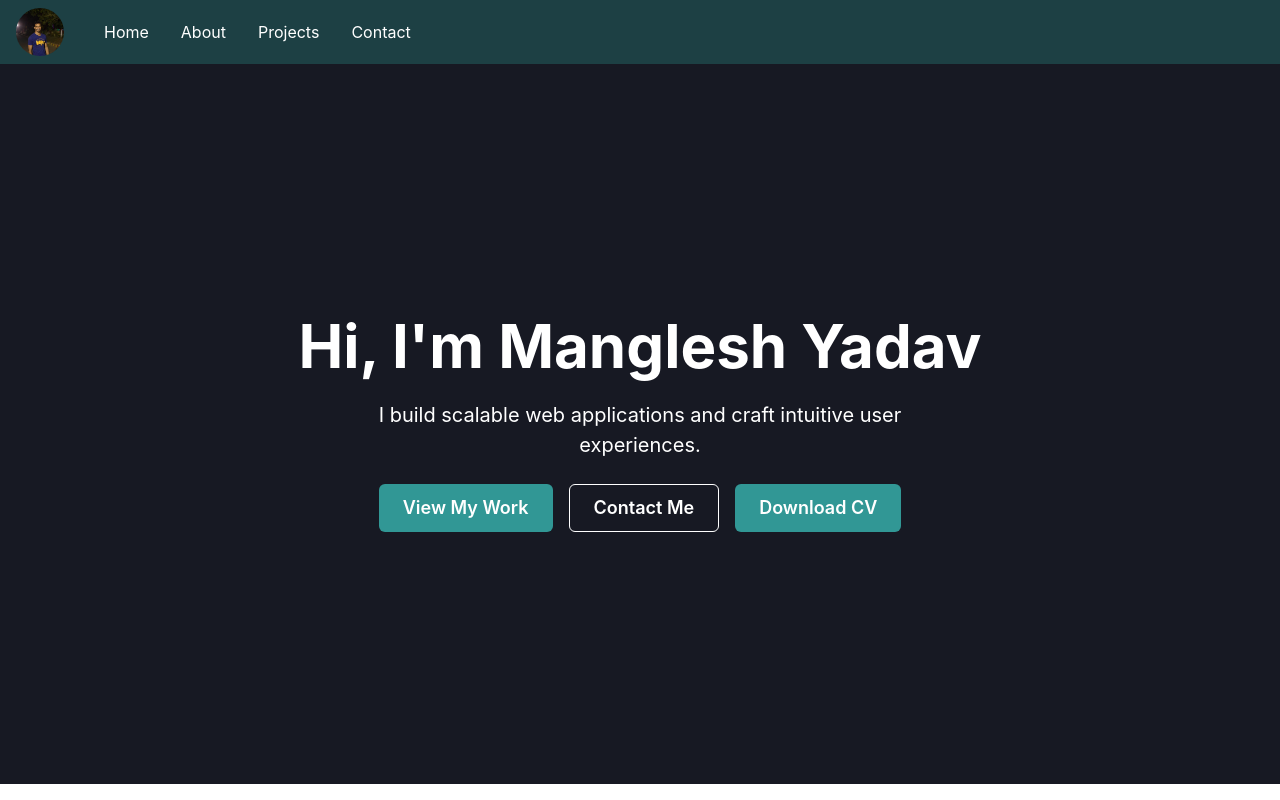
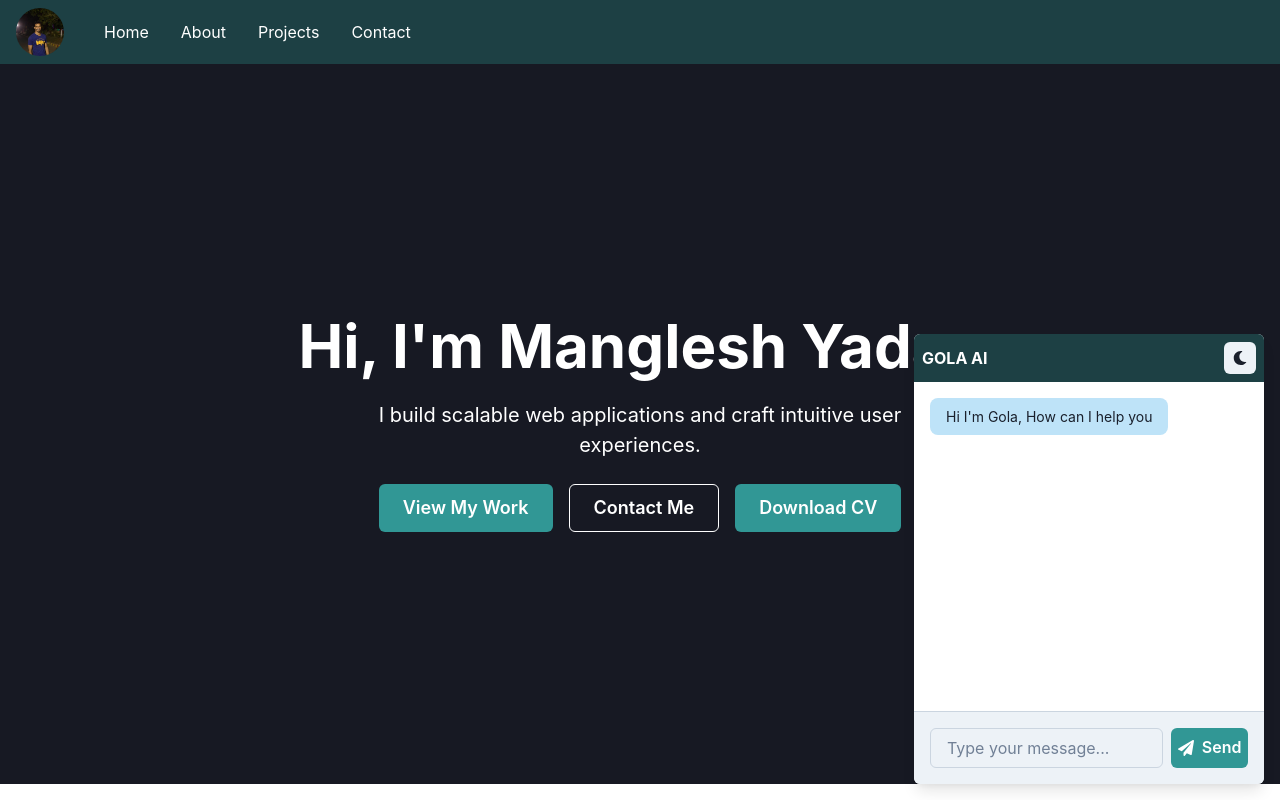
Before and after one commit to manglesh23/portfolio, a React (Vite) app in the folder website/: page / in a window 1280 px wide. Built offline with nearby package versions, Linux system fonts and the light colour scheme.

Commit message:
Chat Bot Added

```diff
--- a/website/src/App.jsx
+++ b/website/src/App.jsx
@@ -4,18 +4,17 @@ import Homepage from "./component/homepage";
 import About from "./Pages/About";
 import Projects from "./Pages/Projects";
 import Contact from "./Pages/Contact";
-
+import ChatBot from "./chatbot/chatbot";
 
 function App() {
-
-
   return (
     <>
       <Routes>
         <Route path="/" element={<Homepage />} />
-        {/* <Route path="/home" element={<Homepage />} /> */}
+
         <Route path="/home" element={<Navigate to="/" replace />} />
-        {/* <Route path={["/", "/home"]} element={<Homepage />} /> */}
+        <Route path="/chatbot" element={<ChatBot/>} />
+
         <Route path="/about" element={<About />} />
         <Route path="/projects" element={<Projects />} />
         <Route path="/contact" element={<Contact />} />
--- /dev/null
+++ b/website/src/chatbot/chatbot.jsx
@@ -0,0 +1,227 @@
+import React, { useState, useEffect, useRef } from "react";
+import {
+  Box,
+  VStack,
+  HStack,
+  Text,
+  Input,
+  Button,
+  IconButton,
+  useColorMode,
+  useColorModeValue,
+} from "@chakra-ui/react";
+import { FaPaperPlane, FaSun, FaMoon } from "react-icons/fa";
+
+const ChatBot = () => {
+  const { toggleColorMode } = useColorMode();
+  const bgColor = useColorModeValue("gray.100", "gray.900");
+  const buttonColor = useColorModeValue("teal.900", "blue.100");
+
+  const [messages, setMessages] = useState([
+    { sender: "bot", text: "Hi I'm Gola, How can I help you" },
+  ]);
+  const [userInput, setUserInput] = useState("");
+  const [isChatOpen, setIsChatOpen] = useState(false);
+
+  const playBeep = () => {
+    const audio = new Audio("https://www.soundjay.com/button/beep-07.wav");
+    audio.play();
+  };
+
+  const chatContainerRef = useRef(null);
+
+  const intents = {
+    "hello": "Hi there! 😊 How can I assist you?",
+    "hi": "Hi there! 😊 How can I assist you?",
+    "help": "Sure! Let me know what you need help with.",
+    "what is your name": "My name is GOLA AI",
+    "what is your anem": "My name is GOLA AI",
+    "how are you": "I'm good, what about you",
+    "how are you!": "I'm good, what about you",
+    "how are you doing": "I'm good, what about you",
+    "tell me about yourself":
+      "I'm in developing phase, You wanna know about my creater?",
+    yes: "He is from IIT Dhanbad, have worked for two start-ups, love to learn new tech like currently working on NLP to make me better",
+    "yes, sure":
+      "He is from IIT Dhanbad, have worked for two start-ups, love to learn new tech like currently working on NLP to make me better",
+    "go ahead":
+      "He is from IIT Dhanbad, have worked for two start-ups, love to learn new tech like currently working on NLP to make me better",
+    "download cv": "krta hu download.....",
+    "tell me about ashwani":"Kuch bolunga to vivad ho jayega",
+    "sach bolne se darr rhe ho?":"Rao Sahab GOLA kisi se nahi darta"
+  };
+
+  async function callfunction(text) {
+    try {
+      console.log("Download CV");
+
+      const response = await fetch(
+        "http://localhost:7000/download/downloadcv/Manglesh_Yadav_CV.pdf",
+        {
+          method: "POST",
+        }
+      );
+
+      if (!response.ok) {
+        throw new Error("Failed to download file");
+      }
+
+      const blob = await response.blob();
+      const url = window.URL.createObjectURL(blob);
+
+      // Create a temporary anchor element to trigger the download
+      const link = document.createElement("a");
+      link.href = url;
+      link.download = "Manglesh_Yadav_CV.pdf"; // Set the file name for download
+      document.body.appendChild(link);
+      link.click();
+
+      // Clean up
+      link.remove();
+      window.URL.revokeObjectURL(url);
+      // console.log(response.data);
+    } catch (error) {
+      console.log(error.message);
+    }
+  }
+
+  useEffect(() => {
+    // Open chatbot after 2 seconds with a beep sound
+    const timer = setTimeout(() => {
+      setIsChatOpen(true);
+      playBeep();
+    }, 1000);
+
+    return () => clearTimeout(timer);
+  }, []);
+
+  useEffect(() => {
+    // if (chatContainerRef.current) {
+    //   chatContainerRef.current.scrollTop = chatContainerRef.current.scrollHeight;
+    // }
+    if (chatContainerRef.current) {
+      chatContainerRef.current.scrollIntoView({ behavior: "smooth" });
+    }
+  }, [messages]);
+
+  const handleSendMessage = () => {
+    if (!userInput.trim()) return;
+
+    const userMessage = userInput.toLowerCase().trim();
+
+    const newMessages = [...messages, { sender: "user", text: userInput }];
+    setMessages(newMessages);
+
+    if (userMessage === "download cv") {
+      setMessages((prev) => [
+        ...prev,
+        { sender: "bot", text: intents[userInput] },
+      ]);
+      setTimeout(() => {
+        callfunction("Downloading...");
+      }, 500);
+    } else {
+      let botResponse =
+        intents[userMessage] || "I'm not sure how to respond to that.";
+
+      setTimeout(() => {
+        setMessages((prev) => [...prev, { sender: "bot", text: botResponse }]);
+      }, 100);
+    }
+    setUserInput("");
+  };
+
+  return (
+    <Box
+      position="fixed"
+      bottom="4"
+      right="4"
+      zIndex="1000"
+      w={isChatOpen ? "350px" : "60px"}
+      h={isChatOpen ? "450px" : "60px"}
+      borderRadius="md"
+      boxShadow="lg"
+      bg={bgColor}
+      overflow="hidden"
+      display="flex"
+      flexDirection="column"
+      transition="all 0.3s ease"
+    >
+      {/* Header */}
+      <HStack
+        p="2"
+        bg={buttonColor}
+        color="white"
+        justify="space-between"
+        align="center"
+        cursor="pointer"
+        onClick={() => setIsChatOpen(!isChatOpen)}
+      >
+        <Text
+          fontSize="md"
+          fontWeight="bold"
+          display={isChatOpen ? "block" : "none"}
+        >
+          GOLA AI
+        </Text>
+        <IconButton
+          size="sm"
+          icon={useColorModeValue(<FaMoon />, <FaSun />)}
+          onClick={(e) => {
+            e.stopPropagation();
+            toggleColorMode();
+          }}
+          aria-label="Toggle Theme"
+        />
+      </HStack>
+
+      {/* Chat Display */}
+      {isChatOpen && (
+        <VStack
+          p="4"
+          flex="1"
+          spacing="4"
+          overflowY="auto"
+          bg={useColorModeValue("white", "gray.800")}
+        >
+          {messages.map((message, index) => (
+            <Box
+              key={index}
+              alignSelf={message.sender === "bot" ? "flex-start" : "flex-end"}
+              bg={message.sender === "bot" ? "blue.100" : "green.100"}
+              px="4"
+              py="2"
+              borderRadius="lg"
+              maxW="80%"
+            >
+              <Text fontSize="sm" color="gray.800">
+                {message.text}
+              </Text>
+            </Box>
+          ))}
+        </VStack>
+      )}
+
+      {/* Input Box */}
+      {isChatOpen && (
+        <HStack p="4" bg={bgColor} borderTop="1px solid" borderColor="gray.300">
+          <Input
+            placeholder="Type your message..."
+            value={userInput}
+            onChange={(e) => setUserInput(e.target.value)}
+            onKeyPress={(e) => e.key === "Enter" && handleSendMessage()}
+          />
+          <Button
+            colorScheme="teal"
+            onClick={handleSendMessage}
+            leftIcon={<FaPaperPlane />}
+          >
+            Send
+          </Button>
+        </HStack>
+      )}
+    </Box>
+  );
+};
+
+export default ChatBot;
--- a/website/src/component/Homepage.jsx
+++ b/website/src/component/Homepage.jsx
@@ -12,6 +12,7 @@ import {
   Image,
 } from "@chakra-ui/react";
 import coding from "../assets/coding.jpg";
+import ChatBot from "../chatbot/chatbot";
 
 function Homepage() {
   const navigate = useNavigate();
@@ -58,6 +59,7 @@ function Homepage() {
         bgRepeat="no-repeat"
       >
         <Navbar />
+        <ChatBot/>
 
         <Box
           // bgImage="url('https://www.hp.com/us-en/shop/app/assets/images/uploads/prod/5%20Best%20Coding%20Programs%20for%20Aspiring%20Programmers1650304687858345.jpg')"
```
